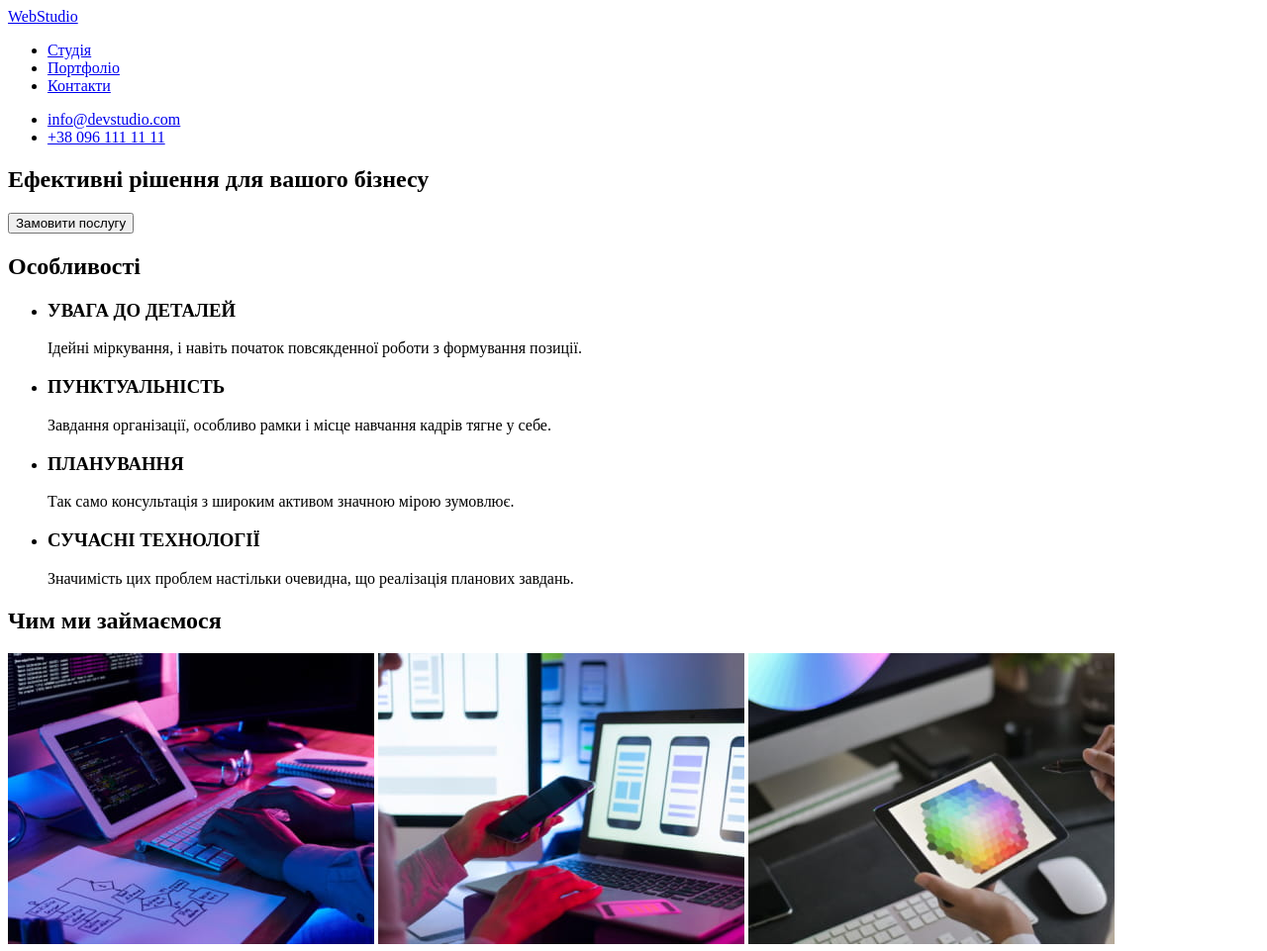
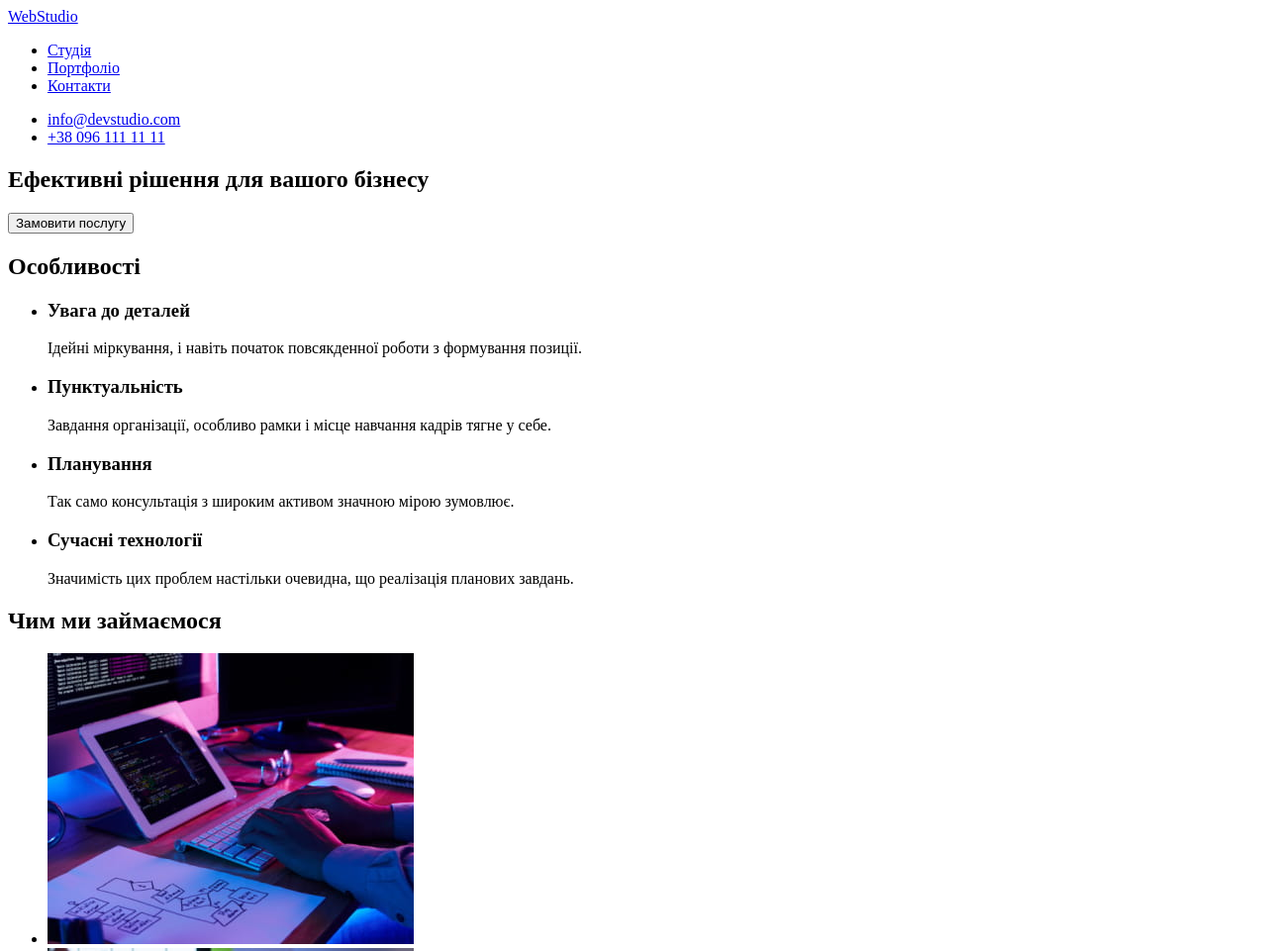
Before and after one commit to TetianaRudenko/goit-markup-hw-01, a plain HTML site: page index.html in a window 1280 px wide. Shown: the top 961 px of the page at 99% size. Drawn offline with Linux system fonts and the light colour scheme.

Commit message:
запис без capsl-h3, обгорнуто в ul-li 55-59, кориг-alt
alt 70,75,80 відкориговано

```diff
--- a/index.html
+++ b/index.html
@@ -33,49 +33,51 @@
             <h2>Особливості</h2>
             <ul>
                 <li>
-                    <h3>УВАГА ДО ДЕТАЛЕЙ</h3>
+                    <h3>Увага до деталей</h3>
                     <p>Ідейні міркування, і навіть початок повсякденної роботи з формування позиції.</p>
                 </li>
                 <li>
-                    <h3>ПУНКТУАЛЬНІСТЬ</h3>
+                    <h3>Пунктуальність</h3>
                     <p>Завдання організації, особливо рамки і місце навчання кадрів тягне у себе.</p>
                 </li>
                 <li>
-                    <h3>ПЛАНУВАННЯ</h3>
+                    <h3>Планування</h3>
                     <p>Так само консультація з широким активом значною мірою зумовлює.</p>
                 </li>
                 <li>
-                    <h3>СУЧАСНІ ТЕХНОЛОГІЇ</h3>
+                    <h3>Сучасні технології</h3>
                     <p>Значимість цих проблем настільки очевидна, що реалізація планових завдань.</p>
                 </li>
             </ul>
         </section>
         <section>
             <h2>Чим ми займаємося</h2>
-            <img src="./images/img1.jpg" alt="робочий стіл за яким програміст прописує код" width="370">
-            <img src="./images/img2.jpg" alt="на екрані ноутбука прототип додатку телефона, що тримає в лівій руці" width="370">
-            <img src="./images/img3.jpg" alt="кольорова палітра на екрані планшету, який в лівій руці" width="370">
+            <ul>
+                <li><img src="./images/img1.jpg" alt="робочий стіл за яким програміст прописує код" width="370"></li>
+                <li><img src="./images/img2.jpg" alt="на екрані ноутбука прототип додатку телефона, що тримає в лівій руці" width="370"></li>
+                <li><img src="./images/img3.jpg" alt="кольорова палітра на екрані планшету, який в лівій руці" width="370"></li>
+            </ul>
         </section>
         <section>
             <h2>Наша команда</h2>
             <ul>
                 <li>
-                    <img src="./images/photomember1.jpg" alt="фотокартка дизайнера продукту " width="270">
+                    <img src="./images/photomember1.jpg" alt="молодик чорнявець в окулярах з бородою в коричневій сорочці" width="270">
                     <h3>Ігор Дем'яненко</h3>
                     <h4 lang="en">Product Designer</h4>
                 </li>
                 <li>
-                    <img src="./images/photomember2.jpg" alt="фотокартка розробника інтерфейсу" width="270">
+                    <img src="./images/photomember2.jpg" alt="молода усміхнена жінка, білявка в окулярах, в чорному жакеті" width="270">
                     <h3>Ольга Рєпіна</h3>
                     <h4 lang="en">Frontend Developer</h4>
                 </li>
                 <li>
-                    <img src="./images/photomember3.jpg" alt="фотокартка маркетолога" width="270">
+                    <img src="./images/photomember3.jpg" alt="усміхнений молодик в блакитній сорочці дивиться в сторону" width="270">
                     <h3>Микола Тарасов</h3>
                     <h4 lang="en">Marketing</h4>
                 </li>
                 <li>
-                    <img src="./images/photomember4.jpg" alt="фотокартка дизайнера інтерфейсу для користувача" width="270">
+                    <img src="./images/photomember4.jpg" alt="смуглявий чорнявець в окуляр з бородою та у чорній тенісці" width="270">
                     <h3>Михайло Єрмаков</h3>
                     <h4 lang="en">UI Designer</h4>
                 </li>
```
